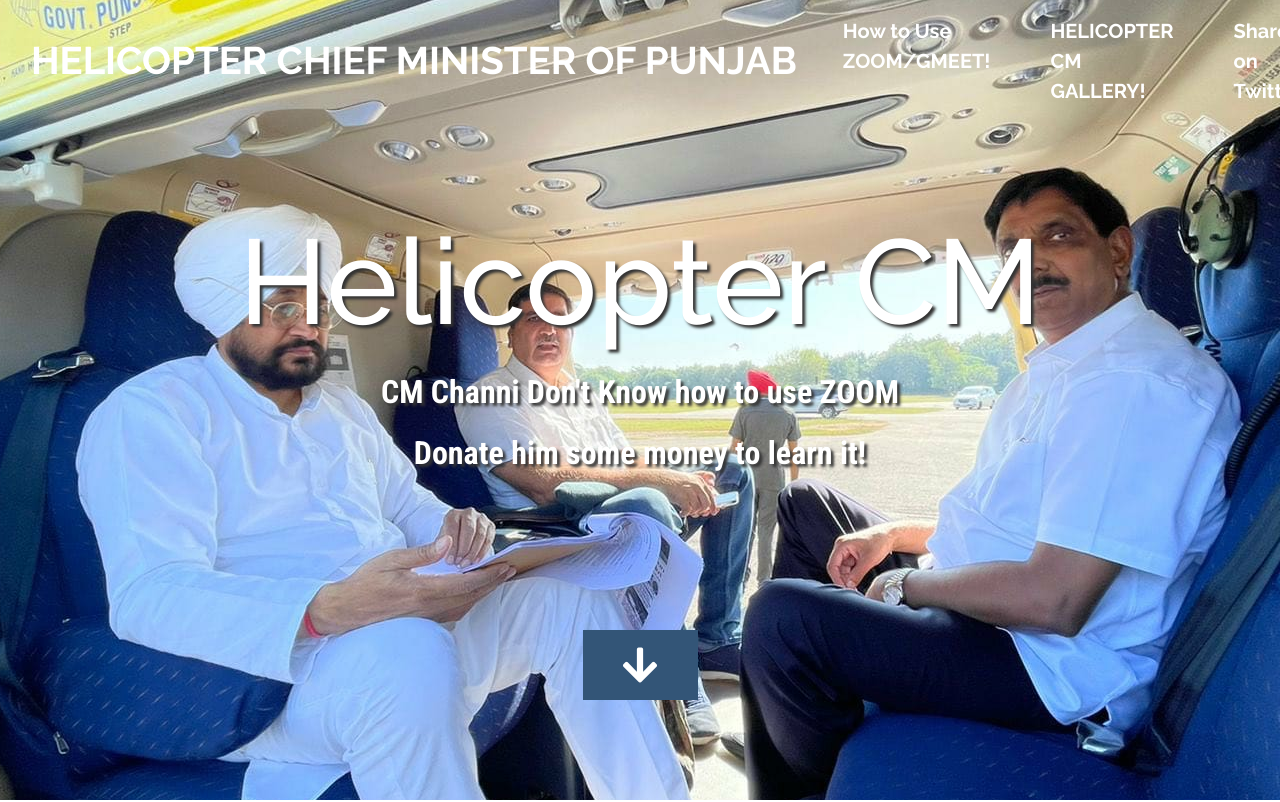
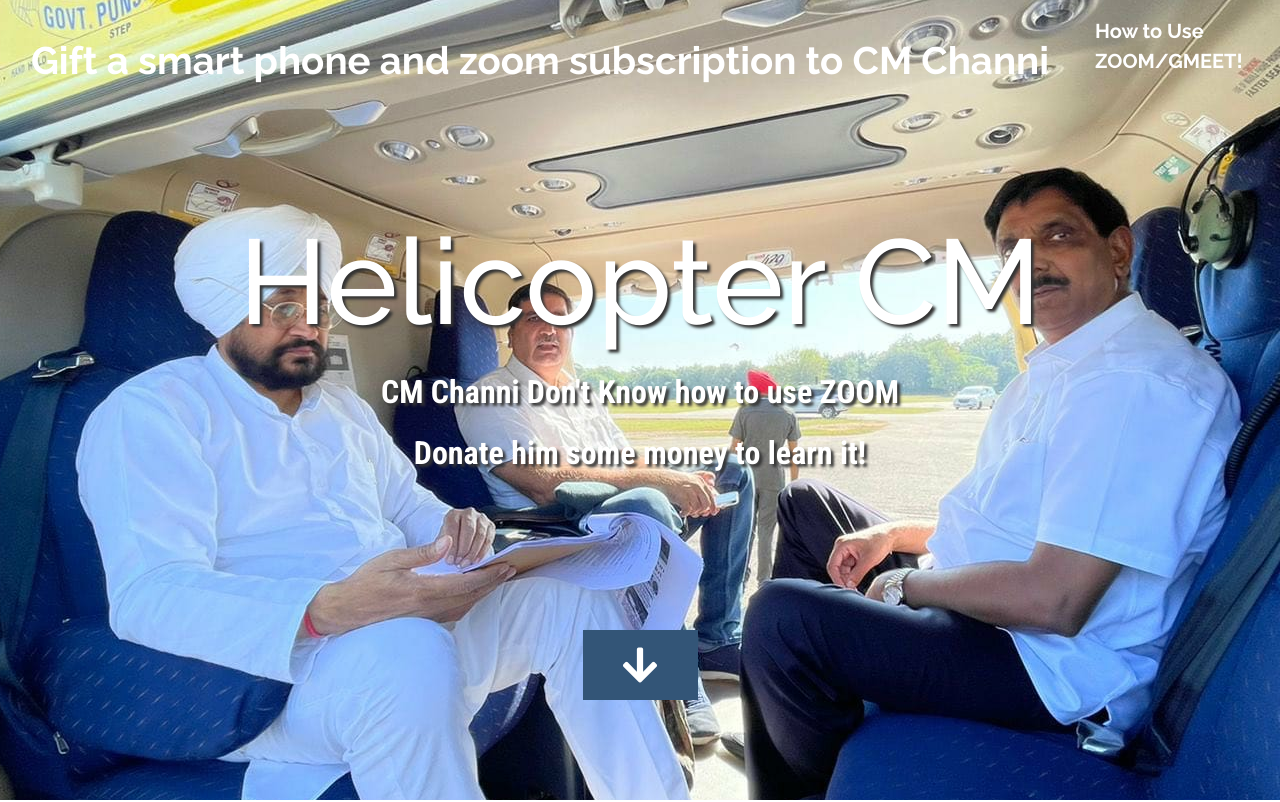
Before and after one commit to souravjain540/HelicopterWalaCM, a plain HTML site: page index.html in a window 1280 px wide. Shown: the top 802 px of the page. Drawn offline with Linux system fonts and the light colour scheme.

Commit message:
change headline

```diff
--- a/index.html
+++ b/index.html
@@ -24,7 +24,7 @@
       <nav class="navbar navbar-expand-md tm-navbar" id="tmNav">
         <div class="container">
           <div class="tm-next">
-              <a href="#infinite" class="navbar-brand">HELICOPTER CHIEF MINISTER OF PUNJAB</a>
+              <a href="#infinite" class="navbar-brand">Gift a smart phone and zoom subscription to CM Channi</a>
           </div>
 
           <button class="navbar-toggler" type="button" data-toggle="collapse" data-target="#navbarSupportedContent" aria-controls="navbarSupportedContent" aria-expanded="false" aria-label="Toggle navigation">
```
